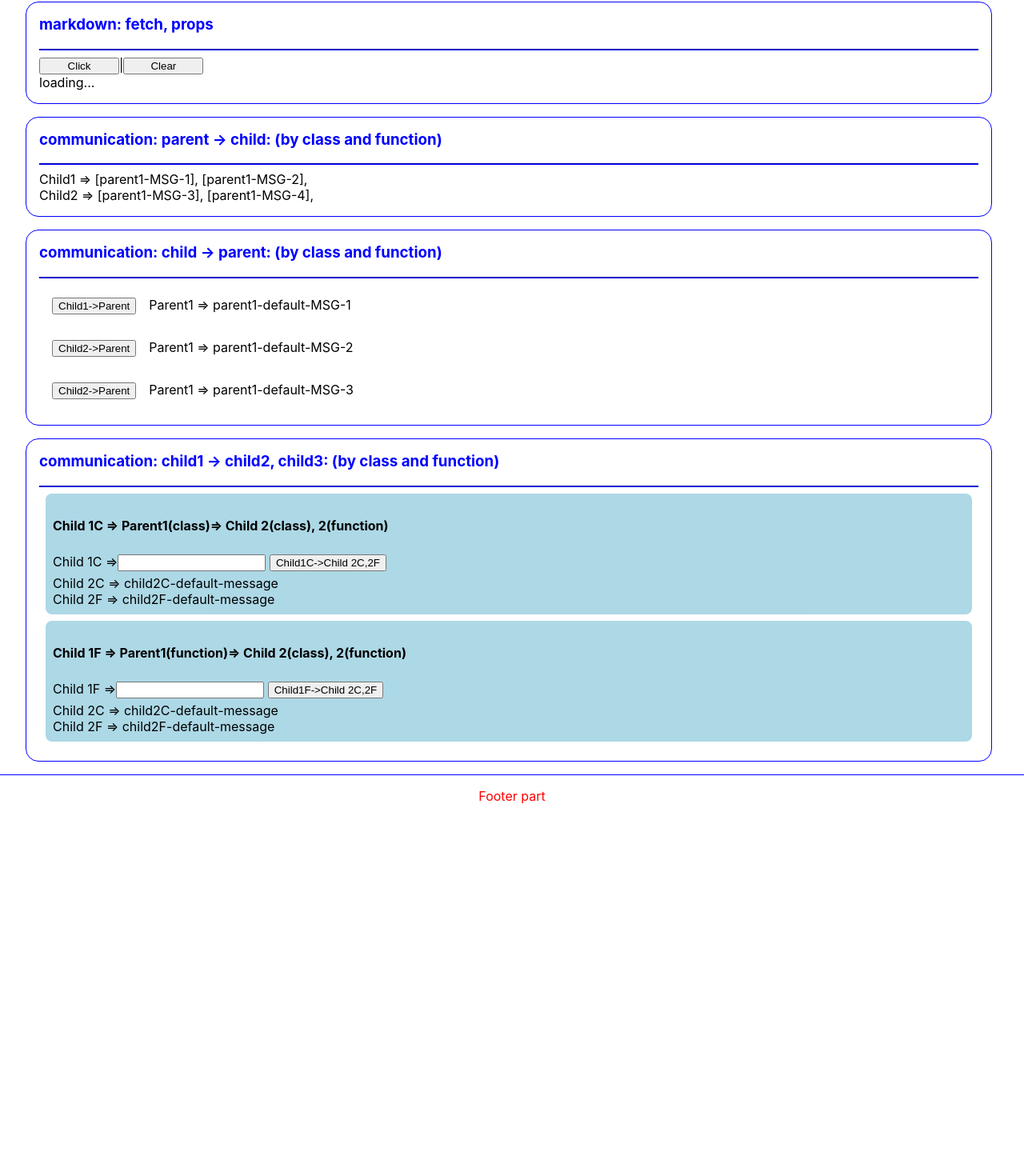
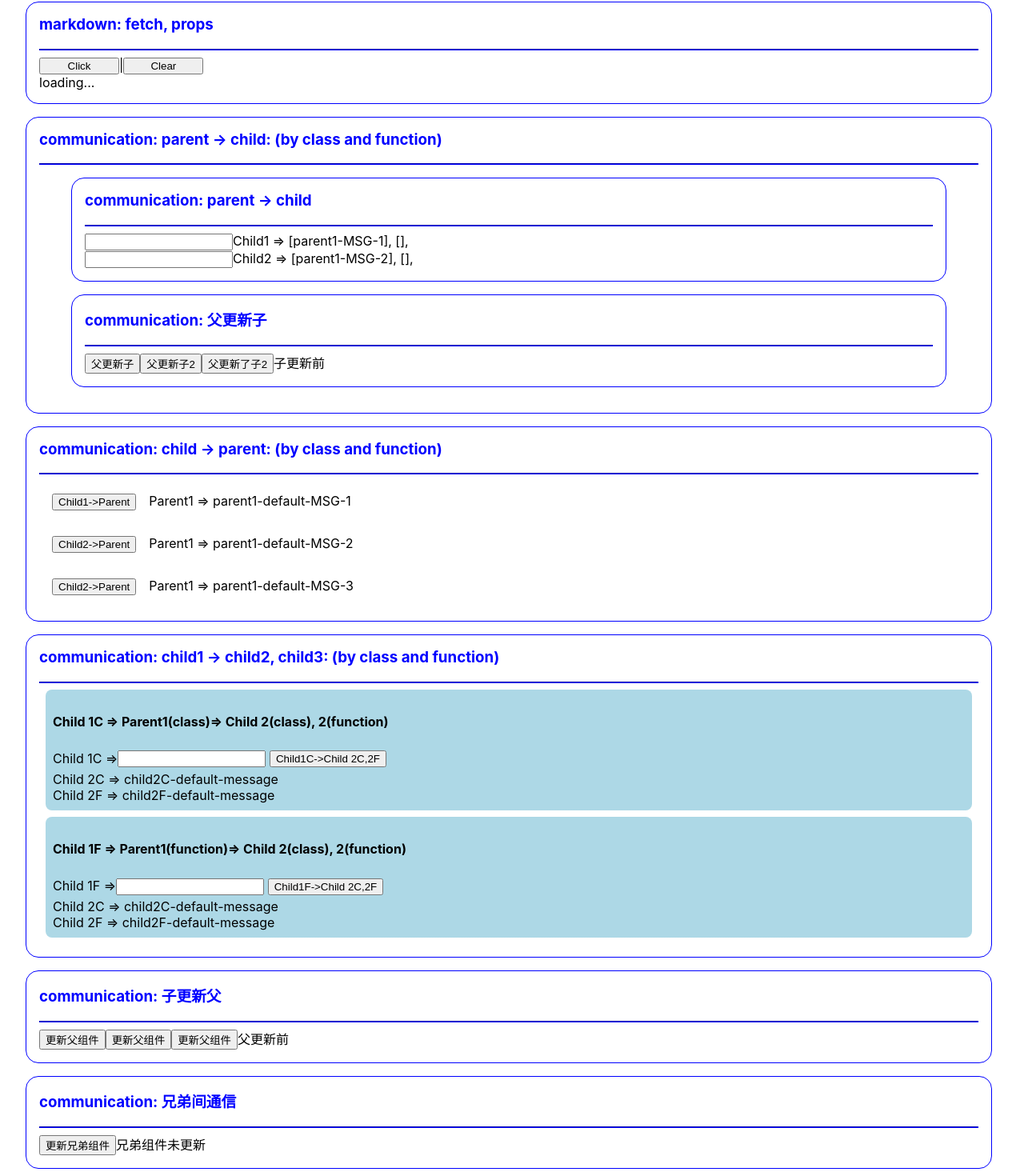
Before and after one commit to coding-camps/react-demos, a React (Create React App) app: page /app1 in a window 1280 px wide. Shown: the part 964-2434 px from the top of the page at 80% size. Before the commit the page ends 1985 px from the top, so only its background shows below. Built offline with nearby package versions, Linux system fonts and the light colour scheme.

Commit message:
feat: component communication: child1 -> child2, implements by class and function

```diff
--- a/src/comps/app1/comm1PC.jsx
+++ b/src/comps/app1/comm1PC.jsx
@@ -3,32 +3,54 @@ import {Component} from "react";
 class Comm1Child1Clz extends Component {
     render() {
         return (
-            <div>
+            <>
                 Child1 =>
-                [{this.props.child1Msg1}],
-                [{this.props.child1Msg2}],
-            </div>
+                [{this.props.childMsg1}],
+                [{this.props.childMsg2}],
+            </>
         );
     }
 }
 
 function Comm1Child2Fun(props) {
-    const {child2Msg1, child2Msg2} = props;
     return (
-        <div>
+        <>
             Child2 =>
-            [{child2Msg1}],
-            [{child2Msg2}],
-        </div>
+            [{props.childMsg1}],
+            [{props.childMsg2}],
+        </>
     );
 }
 
 class Comm1Parent1FClz extends Component {
+    constructor(props) {
+        super(props);
+        this.state = {};
+    }
+
+    refreshChild = (e) => {
+        let x = e.target.getAttribute("x");
+        if(x === "1") {
+            this.setState({childMsg2: e.target.value});
+        } else {
+            this.setState({childMsg3: e.target.value});
+        }
+    }
+
     render() {
         return (
             <div>
-                <Comm1Child1Clz child1Msg1={"parent1-MSG-1"} child1Msg2={"parent1-MSG-2"}/>
-                <Comm1Child2Fun child2Msg1={"parent1-MSG-3"} child2Msg2={"parent1-MSG-4"}/>
+                <input type={"text"} onChange={this.refreshChild} x={"1"}/>
+                <Comm1Child1Clz
+                    childMsg1={"parent1-MSG-1"}
+                    childMsg2={this.state.childMsg2}
+                />
+                <br/>
+                <input type={"text"} onChange={this.refreshChild}/>
+                <Comm1Child2Fun
+                    childMsg1={"parent1-MSG-2"}
+                    childMsg2={this.state.childMsg3}
+                />
             </div>
         );
     }
--- /dev/null
+++ b/src/comps/app1/commx.js
@@ -0,0 +1,47 @@
+import React from "react";
+
+class Child extends React.Component {
+    // constructor(props) {
+    //     super(props);
+    //     this.state = {};
+    // }
+
+    render() {
+        return (<span>{this.props.text}</span>);
+    }
+}
+
+class Father extends React.Component {
+    constructor(props) {
+        super(props);
+        this.state = {};
+    }
+
+    refreshChild() {
+        return (e) => {
+            this.setState({childText: "父更新了子",});
+        }
+    }
+    refreshChild2 = (e) => {
+        this.setState({childText: "父更新了子2",});
+    }
+
+    render() {
+        return (
+            <div>
+                <button onClick={this.refreshChild()}>父更新子</button>
+                <button onClick={this.refreshChild2}>父更新子2</button>
+                <button onClick={
+                    (e) => {
+                        this.setState({childText: "父更新了子3"})
+                    }
+                }>父更新了子2</button>
+                <Child text={this.state.childText || "子更新前"}/>
+            </div>
+        );
+    }
+}
+
+export default function Commx(props) {
+    return (<Father/>);
+}
--- /dev/null
+++ b/src/comps/app1/commy.js
@@ -0,0 +1,54 @@
+import React from "react";
+
+class Child extends React.Component {
+    // constructor(props) {
+    //     super(props);
+    //     this.state = {};
+    // }
+
+    render() {
+        return (
+            <>
+                <button onClick={this.props.refreshParent}>更新父组件</button>
+            </>
+        );
+    }
+
+}
+
+class Father extends React.Component {
+    constructor(props) {
+        super(props);
+        this.state = {};
+    }
+
+    refreshParent() {
+        this.setState({parentText: "子更新了父",});
+    }
+
+    refreshParent2 = () => {
+        this.setState({parentText: "子更新了父2",});
+    }
+
+    render() {
+        return (
+            <div>
+                <Child refreshParent={this.refreshParent.bind(this)}/>
+                <Child refreshParent={this.refreshParent2}/>
+                <Child refreshParent={() => {
+                    this.setState({parentText: "子更新了父3",});
+                }}/>
+                {this.state.parentText || "父更新前"}
+            </div>
+        );
+    }
+
+}
+
+export default function Commy() {
+    return (
+        <div>
+            <Father/>
+        </div>
+    );
+}
--- /dev/null
+++ b/src/comps/app1/commz.js
@@ -0,0 +1,45 @@
+import React from "react";
+
+class Brother1 extends React.Component {
+    render() {
+        return (
+            <button onClick={this.props.refresh}>更新兄弟组件</button>
+        );
+    }
+
+}
+
+class Brother2 extends React.Component {
+    render() {
+        return (
+            <span>{this.props.text || "兄弟组件未更新"}</span>
+        );
+    }
+
+}
+
+class Father extends React.Component {
+    constructor(props) {
+        super(props);
+        this.state = {};
+    }
+
+    refresh() {
+        return (e) => {
+            this.setState({text: "兄弟组件通信成功"});
+        };
+    }
+
+    render() {
+        return (
+            <div>
+                <Brother1 refresh={this.refresh()}/>
+                <Brother2 text={this.state.text}/>
+            </div>
+        );
+    }
+}
+
+export default function Commz() {
+    return (<div><Father/></div>);
+}
--- a/src/pages/App1.jsx
+++ b/src/pages/App1.jsx
@@ -9,6 +9,9 @@ import Markbtn from "../comps/app1/markbtn";
 import Comm1PC from "../comps/app1/comm1PC";
 import Comm2CP from "../comps/app1/comm2CP";
 import Comm3CC from "../comps/app1/comm3CC";
+import Commx from "../comps/app1/commx";
+import Commy from "../comps/app1/commy";
+import Commz from "../comps/app1/commz";
 
 function App1() {
     return (
@@ -38,7 +41,12 @@ function App1() {
             </Testblock>
 
             <Testblock blockName={"communication: parent -> child: (by class and function)"}>
-                <Comm1PC/>
+                <Testblock blockName={"communication: parent -> child"}>
+                    <Comm1PC/>
+                </Testblock>
+                <Testblock blockName={"communication: 父更新子"}>
+                    <Commx/>
+                </Testblock>
             </Testblock>
 
             <Testblock blockName={"communication: child -> parent: (by class and function)"}>
@@ -48,6 +56,13 @@ function App1() {
             <Testblock blockName={"communication: child1 -> child2, child3: (by class and function)"}>
                 <Comm3CC/>
             </Testblock>
+
+            <Testblock blockName={"communication: 子更新父"}>
+                <Commy/>
+            </Testblock>
+            <Testblock blockName={"communication: 兄弟间通信"}>
+                <Commz/>
+            </Testblock>
         </PageLayout>
     );
 }
```
